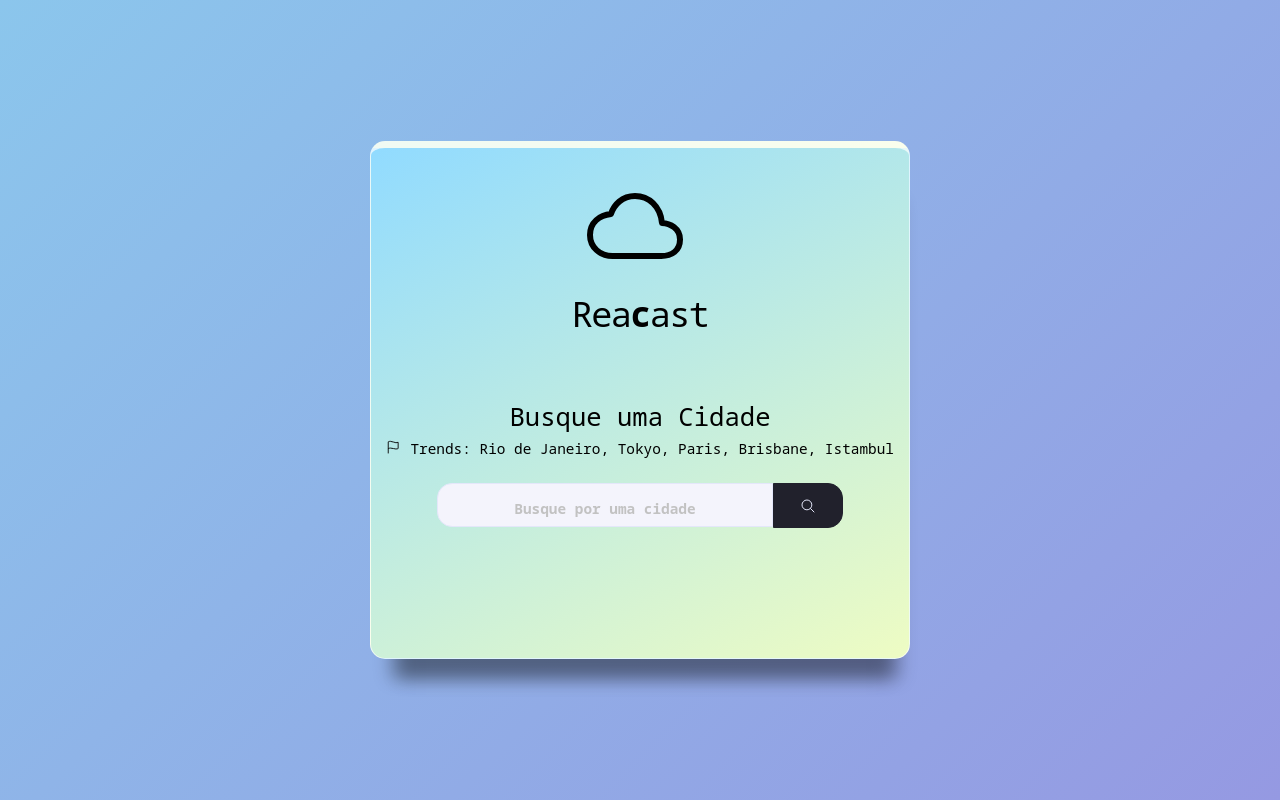
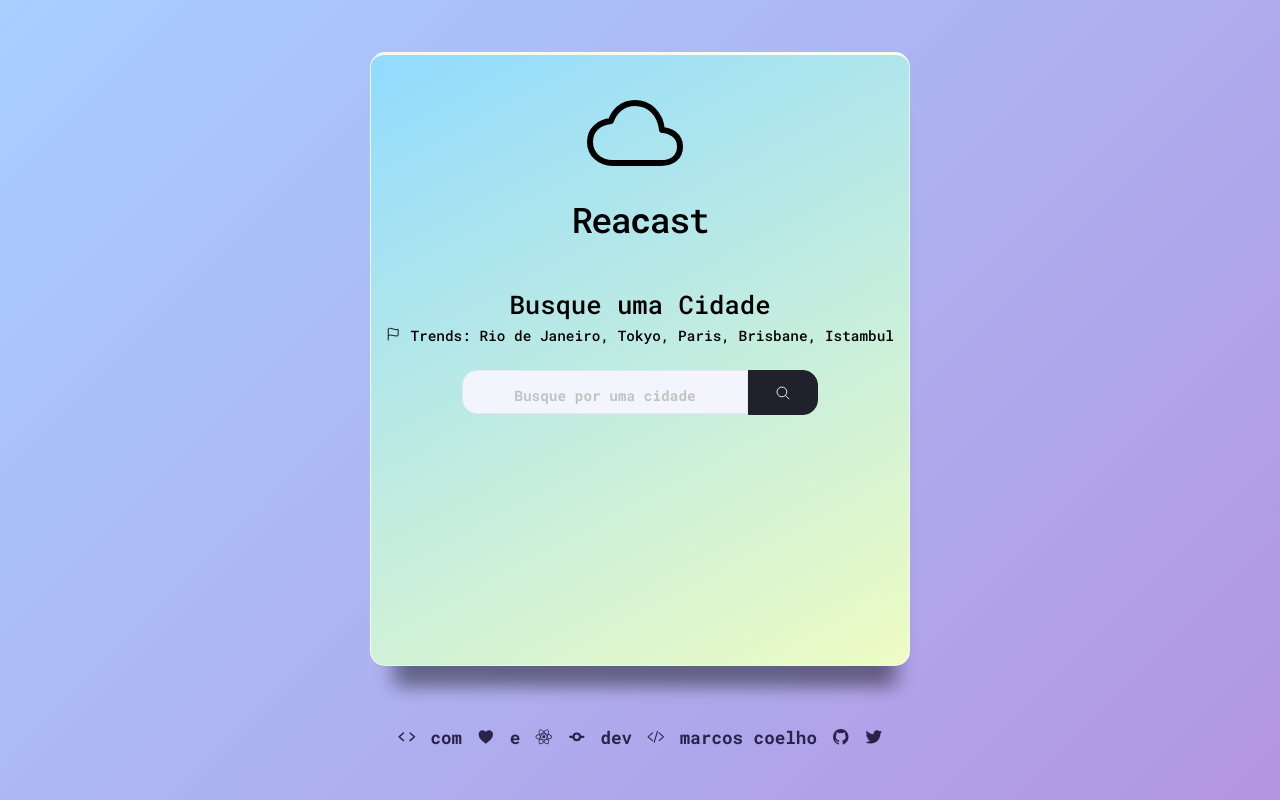
Before and after one commit to mviniciusca/reacast, a React (Create React App) app: page / in a window 1280 px wide. Built offline with nearby package versions, Linux system fonts and the light colour scheme; no server answers.

Commit message:
novas tarefas para fazer, implementação do footer como componente

```diff
--- a/src/App.css
+++ b/src/App.css
@@ -2,7 +2,7 @@
 marcosvca@gmail.com
 Marcos V C Augusto
 **/
-@import url('https://fonts.googleapis.com/css2?family=Noto+Sans+Mono:wght@100;300;600&display=swap');
+@import url('https://fonts.googleapis.com/css2?family=Noto+Sans+Mono:wght@100;300;600&family=Roboto+Mono:wght@300;500;700&display=swap');
 
 :root {
     --lightcolor: #e4e7fa;
@@ -26,17 +26,31 @@ body {
 
 body {
     background-color: #8BC6EC;
-    background-image: linear-gradient(135deg, #8BC6EC 0%, #9599E2 100%);
-    font-family: 'Noto Sans Mono', monospace;
+    background-image: linear-gradient(135deg, #a8cfff 0%, #b395e2 100%);
+    font-family: 'Roboto Mono', 'Noto Sans Mono', monospace;
     font-size: 1.6em;
+    background-repeat: no-repeat;
+    background-size: cover;
 }
 
 #root {
     display: grid;
     grid-template-columns: 1fr;
+    align-content: center;
     height: 100vh;
+    width: 100vw;
 
 
+}
+
+a:link,
+a:visited {
+    color: var(--darkcolor);
+    display: flex;
+}
+
+a:hover {
+    opacity: .7;
 }
 
 .app-bloco {
@@ -46,7 +60,7 @@ body {
     justify-items: center;
     min-width: 480px;
     max-width: 520px;
-    min-height: 480px;
+    min-height: 580px;
     height: auto;
     gap: 10px;
     margin: auto;
@@ -56,7 +70,7 @@ body {
     border-radius: 15px;
     box-shadow: 0px 40px 16px -20px rgb(0 0 0 / 25%), 10px 40px 16px -20px rgb(0 0 0 / 25%);
     border: solid 1px rgb(255 255 255 / 70%);
-    border-top: solid 7px rgb(255 255 255 / 70%);
+    border-top: solid 3px rgb(255 255 255 / 70%);
 }
 
 .transparencia {
@@ -96,7 +110,7 @@ body {
 .app-input {
     background-color: var(--lighter-color);
     color: var(--darkcolor);
-    font-family: 'Noto Sans Mono', monospace;
+    font-family: 'Roboto Mono', 'Noto Sans Mono', monospace;
     font-size: 1.4rem;
     outline: none;
     border-radius: 15px 0 0 15px;
@@ -145,6 +159,7 @@ body {
 
 .app-return-wrapper {
     display: grid;
+    min-width: 320px;
 }
 
 .app-return-weather {
@@ -182,15 +197,64 @@ body {
     justify-content: center;
 }
 
+.app-new-search {
+    display: none;
+    font-size: 2rem;
+
+
+}
+
+.app-result {
+    display: flex;
+}
+
+.app-error-handler {
+    display: flex;
+    font-size: .9rem;
+}
+
 #thumbs-up,
-#thumbs-down {
+#thumbs-down,
+#clear-app {
     cursor: pointer;
     border-radius: 100%;
     padding: 15px;
 }
 
 #thumbs-up:hover,
-#thumbs-down:hover {
+#thumbs-down:hover,
+#clear-app:hover {
     cursor: pointer;
     background-color: rgba(255, 255, 255, 0.822);
 }
+
+footer {
+    display: grid;
+    align-items: center;
+    justify-content: center;
+    justify-items: center;
+    font-weight: bolder;
+    font-size: 1.1rem;
+    margin-top: 60px;
+    color: var(--darkcolor);
+}
+
+.footer-info {
+    display: flex;
+    align-items: center;
+    gap: 15px;
+
+
+}
+
+.hiddenApp {
+    display: grid;
+    grid-template-rows: auto;
+    justify-items: center;
+}
+
+#hidden {}
+
+#show {
+    display: flex;
+}
--- a/src/App.js
+++ b/src/App.js
@@ -1,49 +1,51 @@
 import { useState } from 'react';
 import './App.css';
+import Footer from './components/Footer/Footer.js';
 
 function App() {
 
 
-    /** Recebe os dados da API  da previsão de tempo */
+    //recebe dados da api da previsão do tempo
 
-    const API_URL = process.env.REACT_APP_API_URL;
-    const API_KEY = process.env.REACT_APP_API_KEY;
-    const API_LANG = process.env.REACT_APP_API_LANG;
-    const API_AQI = process.env.REACT_APP_API_AQI;
+    const API_URL = process.env.REACT_APP_API_URL
+    const API_KEY = process.env.REACT_APP_API_KEY
+    const API_LANG = process.env.REACT_APP_API_LANG
+    const API_AQI = process.env.REACT_APP_API_AQI
+
+    //exibe o app
+    const [hiddenApp, setHiddenApp] = useState(false);
+
+    // Initial State
+
+    const [homepage, setHomepage] = useState(false);
+    const handleHomepage = () => {
+        setHomepage(true);
+    }
 
     // começo da aplicação em JS
-    const [buscaCidade, setBuscaCidade] = useState(""); // função para manipluar o form de busca;
+    const [buscaCidade, setBuscaCidade] = useState("");
 
     // recebe os dados da api
-
-    const [forecast, setForecast] = useState(null) // como é um objeto, pode ser null;
-
-    //recebe os erros da api
-
-    //const [defineErro, setError] = useState(null); // estado de erro
+    const [forecast, setForecast] = useState(null)
 
     // feedback positivo
-
     const [feedbackPositivo, setFeedbackPositivo] = useState(false);
     const handleFeedback = () => {
         setFeedbackPositivo(true);
     }
 
     //feedback negativo
-
     const [feedbackNegativo, setFeedbackNegativo] = useState(false);
     const handleFeedbackNegativo = () => {
         setFeedbackNegativo(true);
     }
+
     // Searching State
-
     const [isSearching, setSearching] = useState(false);
 
     // Logo change
-
     const [isComplete, setComplete] = useState(null);
 
-    // Inicial State
 
     // função que vai manipular o form no modo onchange;
     const handleBuscaCidadeChange = (element) => {
@@ -51,37 +53,47 @@ function App() {
     }
     const buscaPrevisaoTempo = () => {
 
-        setSearching(true);
         setComplete(false);
         setFeedbackPositivo(false);
         setFeedbackNegativo(false);
+        setSearching(true)
 
         fetch(`${API_URL}key=${API_KEY}&q=${buscaCidade}&aqi=${API_AQI}&lang=${API_LANG}`).then((response) => {
 
             if (response.status === 200) {
-                return response.json();
-            } else {
-                throw new Error(response.status);
+                setComplete(true);
+                setHiddenApp(true);
+                return response.json()
             }
+            else if (response.status === 400) {
+
+                //handle erros 400 aqui
+
             }
+            else if (response.status === 500) {
 
-        ).then((data) => {
+                //handle erros 500 aqui
 
+            }
+            else {
+
+                //handle erros gerais aqui
+
+                setComplete(false);
+            }
+        }).then((data) => {
             setForecast(data);
-            setComplete(true);
             setBuscaCidade("");
             setSearching(false);
-
-        }).catch(err => {
-            console.error(err);
-        });
-
+        })
     }
 
     // não mexer -> retorna meu app pronto com html
     return (
         <>
+
             <div className="app-bloco">
+                <div className="hiddenApp" id={hiddenApp ? "hidden" : "main-app"}>
                     <div className="app-logo">
                         <div className="icon-logo">{isComplete ? <ion-icon name="cloud-done-outline"></ion-icon> : <ion-icon name="cloud-outline"></ion-icon>}</div>
                         <div className="app-name">Rea<strong>c</strong>ast</div>
@@ -93,10 +105,16 @@ function App() {
                             <button onClick={buscaPrevisaoTempo} className="busca-btn">{isSearching ? <ion-icon name="refresh-outline"></ion-icon> : <ion-icon name="search-outline"></ion-icon>}</button>
                         </div>
                     </div>
-                <div className="app-result">{
+                    <div className="app-error-handler"></div>
+                </div>
+
+                <div className="app-result" id={hiddenApp ? "show" : "hidden"} >{
                     forecast ? (
                         <div className="app-return-wrapper">
-                            <div className="app-return-img"><img alt="imagem" width="60" height="60" src={forecast.current.condition.icon}></img></div>
+                            <div className="app-new-search">
+                                <ion-icon id="clear-app" name="close-outline" value={homepage} onClick={handleHomepage}></ion-icon>
+                            </div>
+                            <div className="app-return-img"><img alt="imagem" src={forecast.current.condition.icon}></img></div>
                             <div className="app-return-weather strong">{forecast.current.temp_c}°<span id="temp">C</span></div>
                             <div className="app-return-text">{forecast.current.condition.text}</div>
                             <div className="app-return-city">{forecast.location.name}, {forecast.location.country}</div>
@@ -118,7 +136,10 @@ function App() {
                     ) : null
                 }
                 </div>
+
             </div>
+            <Footer></Footer>
+
         </>
     );
 }
--- /dev/null
+++ b/src/components/Footer/Footer.js
@@ -0,0 +1,15 @@
+function Footer() {
+    return (
+        <footer>
+            <div className="footer-info"><ion-icon name="code"></ion-icon> com <ion-icon name="heart"></ion-icon> e  <ion-icon name="logo-react"></ion-icon> <ion-icon name="git-commit"></ion-icon> dev <ion-icon name="code-slash-outline"></ion-icon> marcos coelho
+                <a target="_blank" rel="noreferrer" href="https://github.com/mviniciusca">
+                    <ion-icon name="logo-github"></ion-icon>
+                </a>
+                <a target="_blank" rel="noreferrer" href="https://twitter.com/marcosvca_">
+                    <ion-icon name="logo-twitter"></ion-icon>
+                </a>
+            </div>
+        </footer>
+    );
+}
+export default Footer;
```
Also changed, not shown: 2 other files (tests, documents, lock files or other folders). Lines whose indentation alone changed are shown as unchanged.
